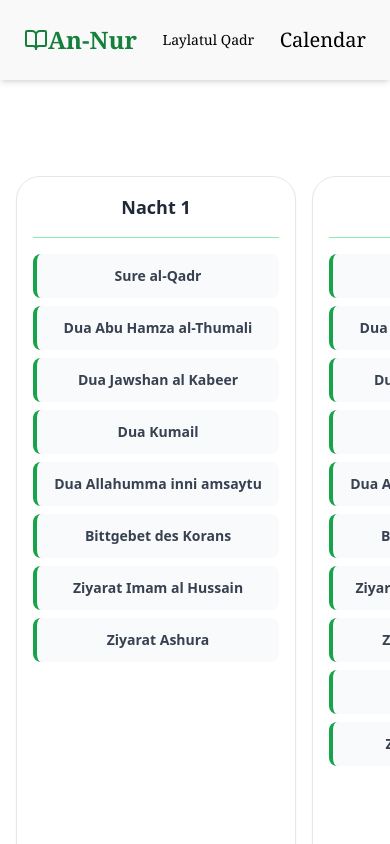
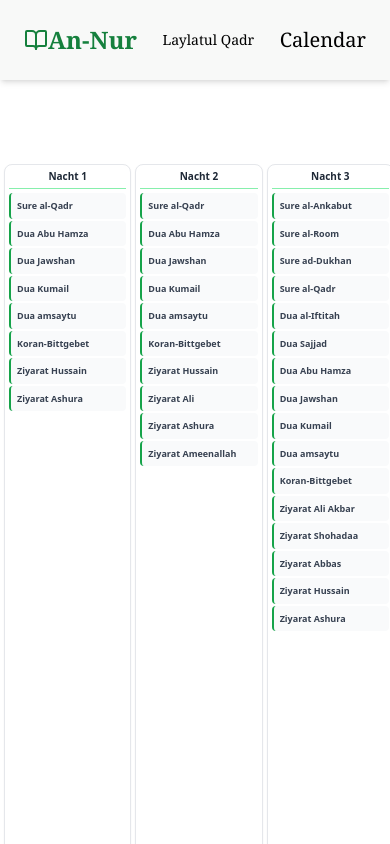
Before and after one commit to ibo-beep/An-Nur, a Nuxt app: page /laylatulqadr in a window 390 px wide. Shown: the top 844 px of the page. Built offline with nearby package versions, Linux system fonts and the light colour scheme.

Commit message:
mobile phone

```diff
--- a/app/pages/laylatulqadr.vue
+++ b/app/pages/laylatulqadr.vue
@@ -1,21 +1,21 @@
 <template>
-  <div class="flex flex-row text-center overflow-x-auto gap-4 p-4 md:flex-wrap md:justify-center">
+  <div class="flex flex-row flex-nowrap gap-1 p-1 w-full h-screen overflow-hidden">
 
     <div
       v-for="(category, catIndex) in duaCategories"
       :key="catIndex"
-      class="bg-white p-4 rounded-3xl shadow-sm border border-gray-200 min-w-[280px] md:w-[30%]"
+      class="bg-white p-1 rounded-lg shadow-sm border border-gray-200 w-1/3 flex-shrink-0 flex flex-col"
     >
-      <h2 class="text-lg font-bold text-gray-800 mb-4 border-b pb-4 border-green-300">
+      <h2 class="text-[10px] md:text-sm font-bold text-gray-800 mb-1 border-b pb-1 border-green-300 text-center truncate">
         {{ category.name }}
       </h2>
 
-      <div class="space-y-2">
+      <div class="space-y-0.5 overflow-y-auto">
         <NuxtLink
           v-for="(item, itemIndex) in category.links"
           :key="itemIndex"
           :to="item.url"
-          class="block p-3 bg-gray-50 hover:bg-gray-200 transition-colors rounded-lg border-l-4 border-green-600 text-gray-700 text-sm font-bold truncate"
+          class="block p-1.5 bg-gray-50 hover:bg-gray-200 transition-colors rounded border-l-2 border-green-600 text-gray-700 text-[9px] md:text-xs font-bold truncate"
         >
           {{ item.title }}
         </NuxtLink>
@@ -31,12 +31,12 @@ const duaCategories = [
     name: "Nacht 1",
     links: [
       { title: "Sure al-Qadr", url: "/qadr" },
-      { title: "Dua Abu Hamza al-Thumali", url: "/abu_hamza" },
-      { title: "Dua Jawshan al Kabeer", url: "/jawshan" },
+      { title: "Dua Abu Hamza", url: "/abu_hamza" },
+      { title: "Dua Jawshan", url: "/jawshan" },
       { title: "Dua Kumail", url: "/kumail" },
-      { title: "Dua Allahumma inni amsaytu", url: "/allahumma" },
-      { title: "Bittgebet des Korans", url: "/bittgebet_koran" },
-      { title: "Ziyarat Imam al Hussain", url: "/ziyarat_hussain" },
+      { title: "Dua amsaytu", url: "/allahumma" },
+      { title: "Koran-Bittgebet", url: "/bittgebet_koran" },
+      { title: "Ziyarat Hussain", url: "/ziyarat_hussain" },
       { title: "Ziyarat Ashura", url: "/ashura" },
     ]
   },
@@ -44,13 +44,13 @@ const duaCategories = [
     name: "Nacht 2",
     links: [
       { title: "Sure al-Qadr", url: "/qadr" },
-      { title: "Dua Abu Hamza al-Thumali", url: "/abu_hamza" },
-      { title: "Dua Jawshan al Kabeer", url: "/jawshan" },
+      { title: "Dua Abu Hamza", url: "/abu_hamza" },
+      { title: "Dua Jawshan", url: "/jawshan" },
       { title: "Dua Kumail", url: "/kumail" },
-      { title: "Dua Allahumma inni amsaytu", url: "/allahumma" },
-      { title: "Bittgebet des Korans", url: "/bittgebet_koran" },
-      { title: "Ziyarat Imam al Hussain a.s.", url: "/ziyarat_hussain" },
-      { title: "Ziyarat Imam Ali a.s.", url: "/ziyarat_ali" },
+      { title: "Dua amsaytu", url: "/allahumma" },
+      { title: "Koran-Bittgebet", url: "/bittgebet_koran" },
+      { title: "Ziyarat Hussain", url: "/ziyarat_hussain" },
+      { title: "Ziyarat Ali", url: "/ziyarat_ali" },
       { title: "Ziyarat Ashura", url: "/ashura" },
       { title: "Ziyarat Ameenallah", url: "/ziyarat_ameenallah" },
     ]
@@ -63,16 +63,16 @@ const duaCategories = [
       { title: "Sure ad-Dukhan", url: "/ad_dukhan" },
       { title: "Sure al-Qadr", url: "/qadr" },
       { title: "Dua al-Iftitah", url: "/iftitah" },
-      { title: "Dua Imam Sajjad a.s.", url: "/dua_sajjad" },
-      { title: "Dua Abu Hamza al-Thumali", url: "/abu_hamza" },
-      { title: "Dua Jawshan al Kabeer", url: "/jawshan" },
+      { title: "Dua Sajjad", url: "/dua_sajjad" },
+      { title: "Dua Abu Hamza", url: "/abu_hamza" },
+      { title: "Dua Jawshan", url: "/jawshan" },
       { title: "Dua Kumail", url: "/kumail" },
-      { title: "Dua Allahumma inni amsaytu", url: "/allahumma" },
-      { title: "Bittgebet des Korans", url: "/bittgebet_koran" },
-      { title: "Ziyarat Ali Al Akbar", url: "/ali_al_akbar" },
-      { title: "Ziyarat Shohadaa Karbala", url: "/shohadaa" },
-      { title: "Ziyarat Abu Fadl Abbas", url: "/abal_fadl" },
-      { title: "Ziyarat Imam al Hussain", url: "/ziyarat_hussain" },
+      { title: "Dua amsaytu", url: "/allahumma" },
+      { title: "Koran-Bittgebet", url: "/bittgebet_koran" },
+      { title: "Ziyarat Ali Akbar", url: "/ali_al_akbar" },
+      { title: "Ziyarat Shohadaa", url: "/shohadaa" },
+      { title: "Ziyarat Abbas", url: "/abal_fadl" },
+      { title: "Ziyarat Hussain", url: "/ziyarat_hussain" },
       { title: "Ziyarat Ashura", url: "/ashura" },
     ]
   }
```
